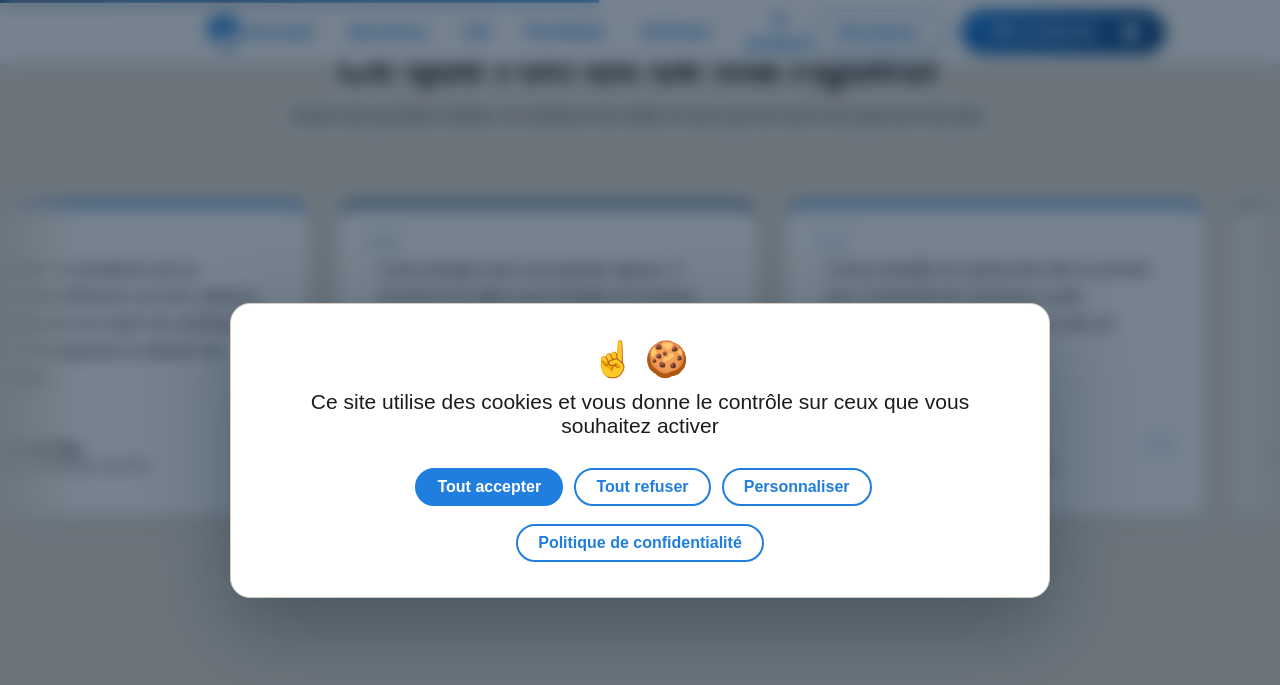
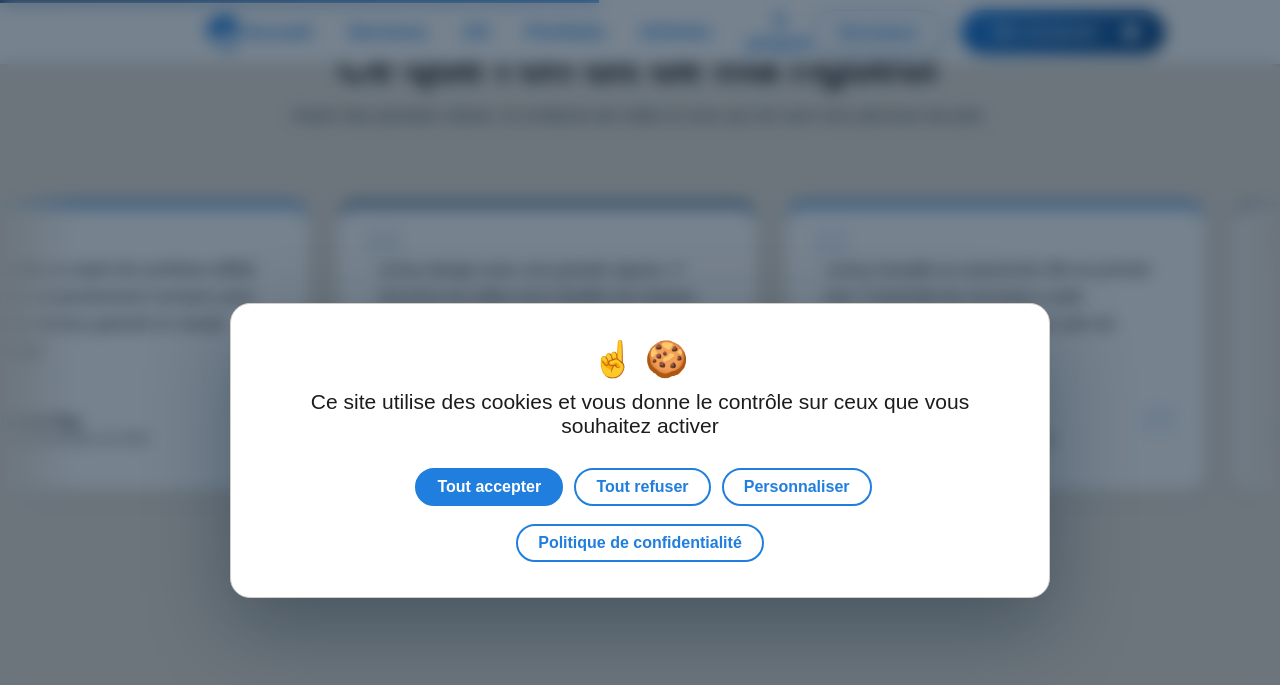
Before and after one commit to LeVraiLennouille/levrailennouille.github.io, a Jekyll site: the page built from index.html, in a window 1280 px wide and 900 px high, scrolled down 7140 px. Shown: the top 685 px of the window. Built offline with Jekyll 4.4.1, drawn with Linux system fonts in a browser that asks for light colours; nearby versions of some CDN libraries; some web fonts are replaced.

Commit message:
add Etienne Pay avis

```diff
--- a/_data/avis.yml
+++ b/_data/avis.yml
@@ -1,6 +1,6 @@
 - id: "etienne-pay"
   placeholder: true
-  quote: "Espace réservé : à remplacer par la recommandation d'Étienne une fois obtenue — par exemple sur ton esprit de synthèse, ton sérieux et ta capacité à analyser les comportements."
+  quote: "Lenny possède un esprit de synthèse affûté. Il analyse les comportements humains avec justesse. Son sérieux garantit un travail toujours abouti."
   authorName: "Étienne Pay"
   authorRole: "Ancien professeur de SES"
   avatar: "E"
```
